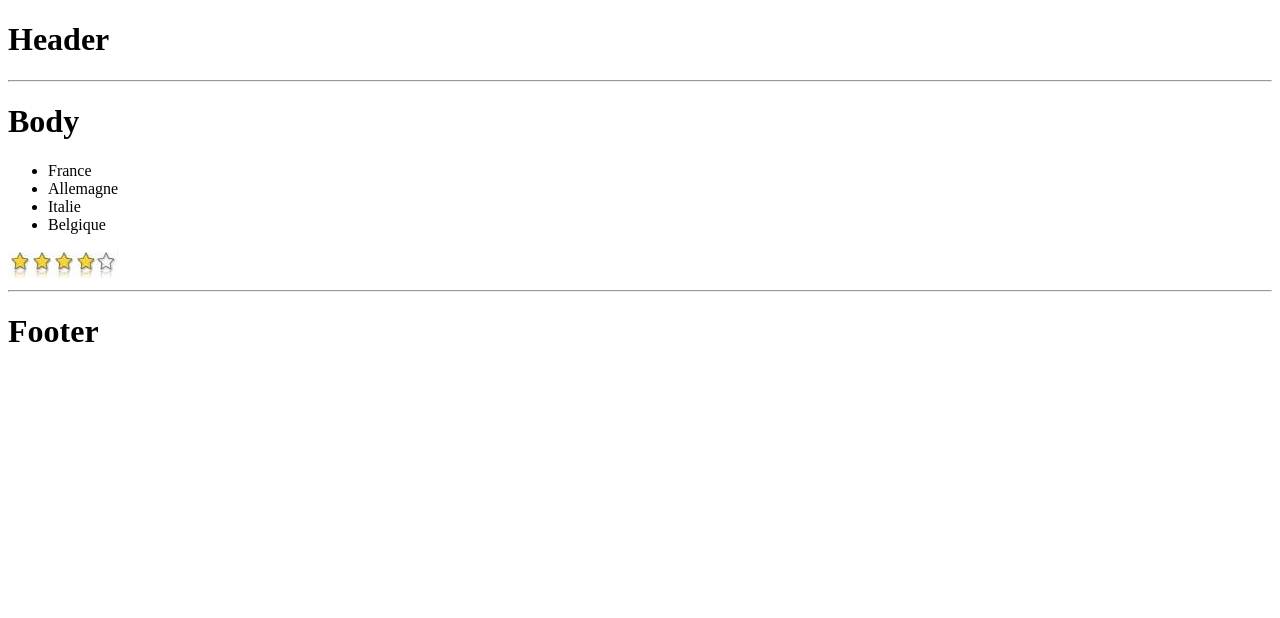
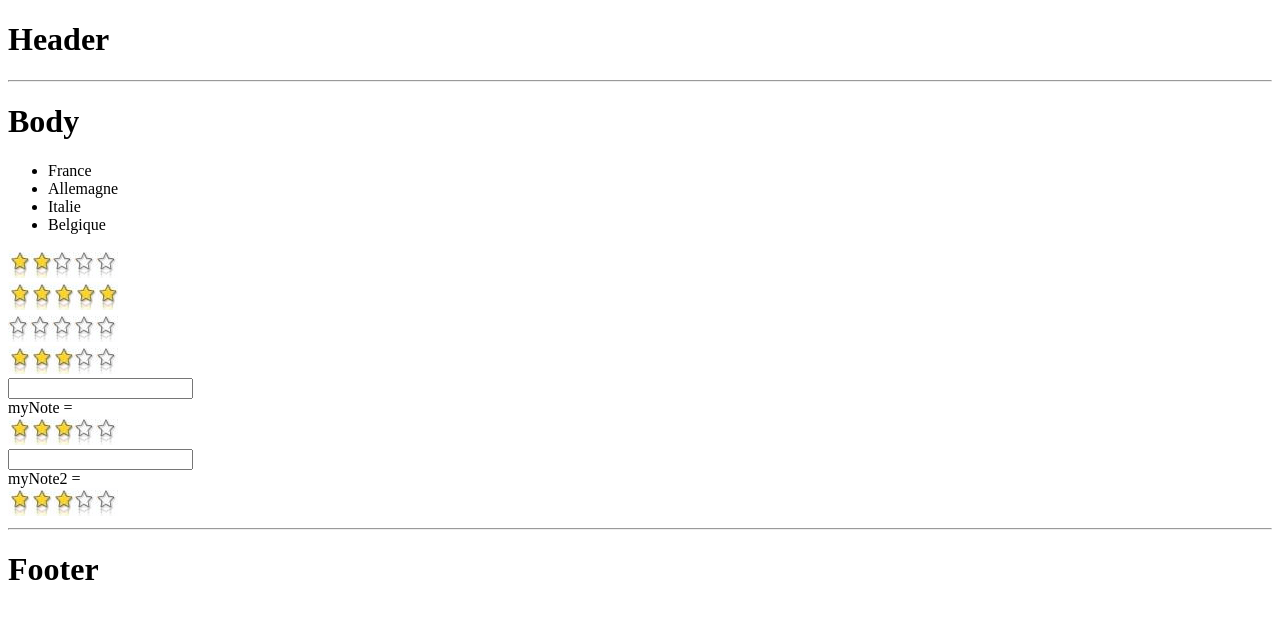
Before and after one commit to jlg-formation/fan_20161012, a website: page app/index.html in a window 1280 px wide. Drawn offline with nearby package versions, Linux system fonts and the light colour scheme.

Commit message:
ors widget

```diff
--- a/app/app.js
+++ b/app/app.js
@@ -37,23 +37,48 @@
 		};
 	});
 
-	app.directive('orsStar', function() {
+	app.directive('orsStar', ['$compile', function($compile) {
 		return {
 			restrict: 'E',
+			scope: {
+				n: '=note'
+			},
 			link: function(scope, element, attr) {
 				console.log('link', arguments);
+
+				scope.update = function(note) {
+					console.log('update', arguments);
+					scope.n = note;
+				};
+				scope.$watch('n', function() {
 					var html = '';
-				var note = 4;
+					var note = Number(scope.n);
+					note = (isNaN(note)) ? 3 : note;
+					note = (note > 5) ? 5 : note;
+					note = (note < 0) ? 0 : note;
 					for (var i = 0; i < note; i++) {
+						if ('readonly' in attr) {
 							html += '<img src="img/yellow_star.png" />';
+						} else {
+							html += '<img ng-click="update(' + (i + 1) + ')" src="img/yellow_star.png" />';
+						}
+
 					}
 					for (var i = note; i < 5; i++) {
+						if ('readonly' in attr) {
 							html += '<img src="img/white_star.png" />';
+						} else {
+							html += '<img ng-click="update(' + (i + 1) + ')" src="img/white_star.png" />';
+						}
+
 					}
 					element.html(html);
+					$compile(element.contents())(scope);
+				});
+
 
 			}
 		};
-	});
+	}]);
 
 })();
--- a/app/tmpl/my_body.html
+++ b/app/tmpl/my_body.html
@@ -4,4 +4,13 @@
 	<li ng-repeat="country in countries">{{country}}</li>
 </ul>
 
-<ors-star></ors-star><br/>
+<ors-star readonly note="2"></ors-star><br/>
+<ors-star note="6"></ors-star><br/>
+<ors-star note="-2"></ors-star><br/>
+<ors-star note="qsdfsqdf"></ors-star><br/>
+<input type="number" ng-model="myNote" /><br/>
+myNote = {{myNote}}<br/>
+<ors-star note="myNote"></ors-star><br/>
+<input type="number" ng-model="myNote2" /><br/>
+myNote2 = {{myNote2}}<br/>
+<ors-star note="myNote2"></ors-star><br/>
```
Lines whose indentation alone changed are shown as unchanged.
